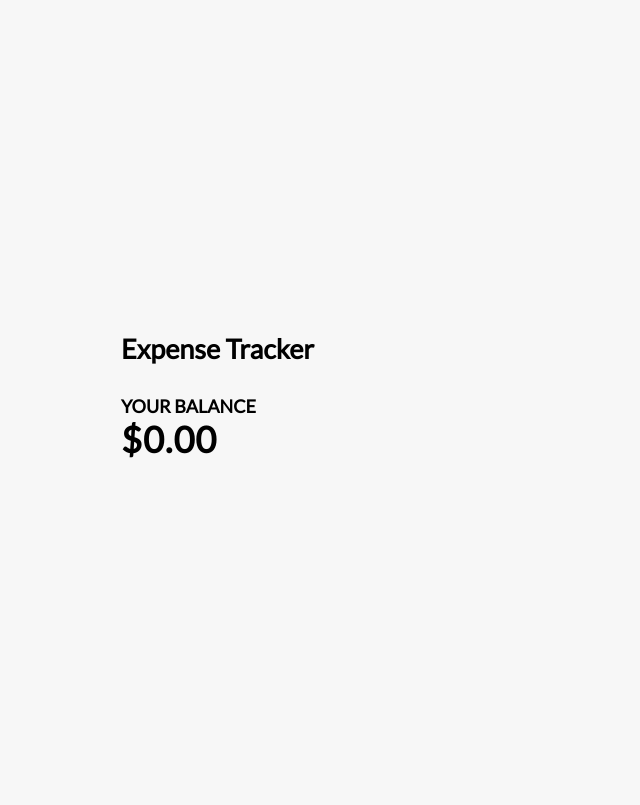
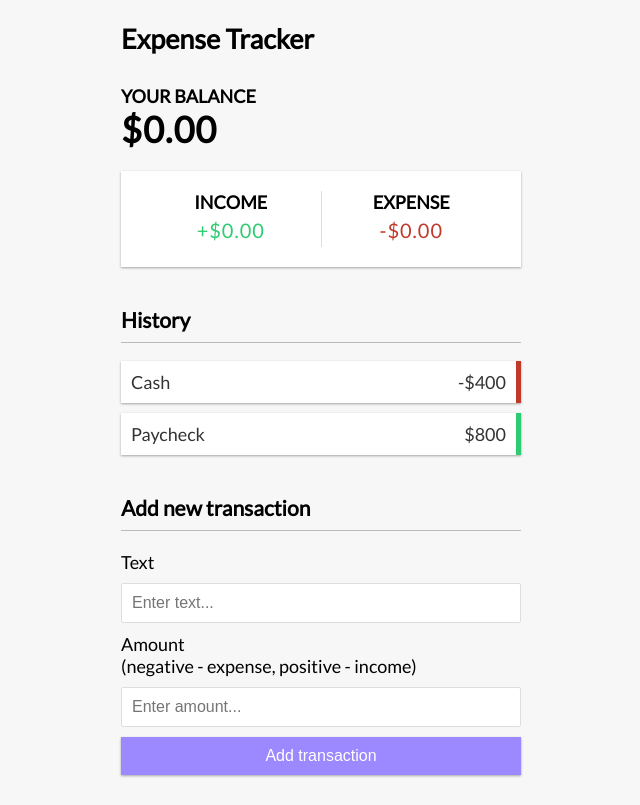
Before and after one commit to paulalextech/vue-expense-tracker, a Vue app: page / in a window 1280 px wide. Shown: the whole page, without its empty margins (319-959 px from the left). Built offline with nearby package versions, Linux system fonts and the light colour scheme.

Commit message:
added addtransaction and transaction list

```diff
--- a/src/App.vue
+++ b/src/App.vue
@@ -2,17 +2,26 @@
 	<Header />
 	<div class="container">
 		<Balance />
+		<IncomeExpenses />
+		<TransactionList />
+		<AddTransaction />
 	</div>
 </template>
 
 <script>
 import Header from './components/Header.vue';
 import Balance from './components/Balance.vue';
+import IncomeExpenses from './components/IncomeExpenses.vue';
+import TransactionList from './components/TransactionList.vue';
+import AddTransaction from './components/AddTransaction.vue';
 
 export default {
 	components: {
 		Header,
 		Balance,
+		IncomeExpenses,
+		TransactionList,
+		AddTransaction,
 	},
 };
 </script>
--- a/src/components/AddTransaction.vue
+++ b/src/components/AddTransaction.vue
@@ -0,0 +1,17 @@
+<template>
+	<h3>Add new transaction</h3>
+	<form id="form">
+		<div class="form-control">
+			<label for="text">Text</label>
+			<input type="text" id="text" placeholder="Enter text..." />
+		</div>
+		<div class="form-control">
+			<label for="amount"
+				>Amount <br />
+				(negative - expense, positive - income)</label
+			>
+			<input type="number" id="amount" placeholder="Enter amount..." />
+		</div>
+		<button class="btn">Add transaction</button>
+	</form>
+</template>
--- a/src/components/IncomeExpenses.vue
+++ b/src/components/IncomeExpenses.vue
@@ -0,0 +1,12 @@
+<template>
+	<div class="inc-exp-container">
+		<div>
+			<h4>Income</h4>
+			<p id="money-plus" class="money plus">+$0.00</p>
+		</div>
+		<div>
+			<h4>Expense</h4>
+			<p id="money-minus" class="money minus">-$0.00</p>
+		</div>
+	</div>
+</template>
--- a/src/components/TransactionList.vue
+++ b/src/components/TransactionList.vue
@@ -0,0 +1,11 @@
+<template>
+	<h3>History</h3>
+	<ul id="list" class="list">
+		<li class="minus">
+			Cash <span>-$400</span><button class="delete-btn">x</button>
+		</li>
+		<li class="plus">
+			Paycheck <span>$800</span><button class="delete-btn">x</button>
+		</li>
+	</ul>
+</template>
```
